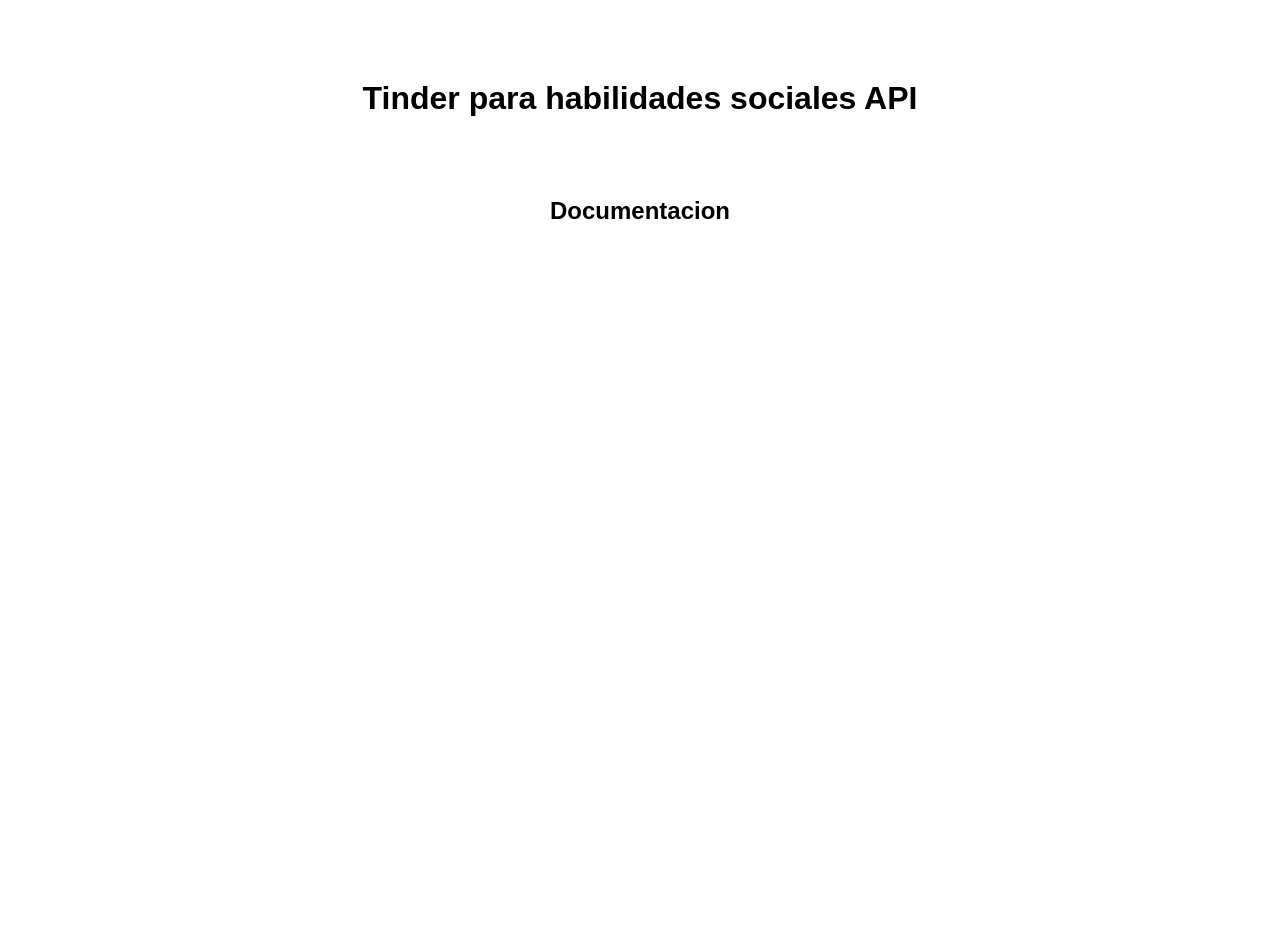
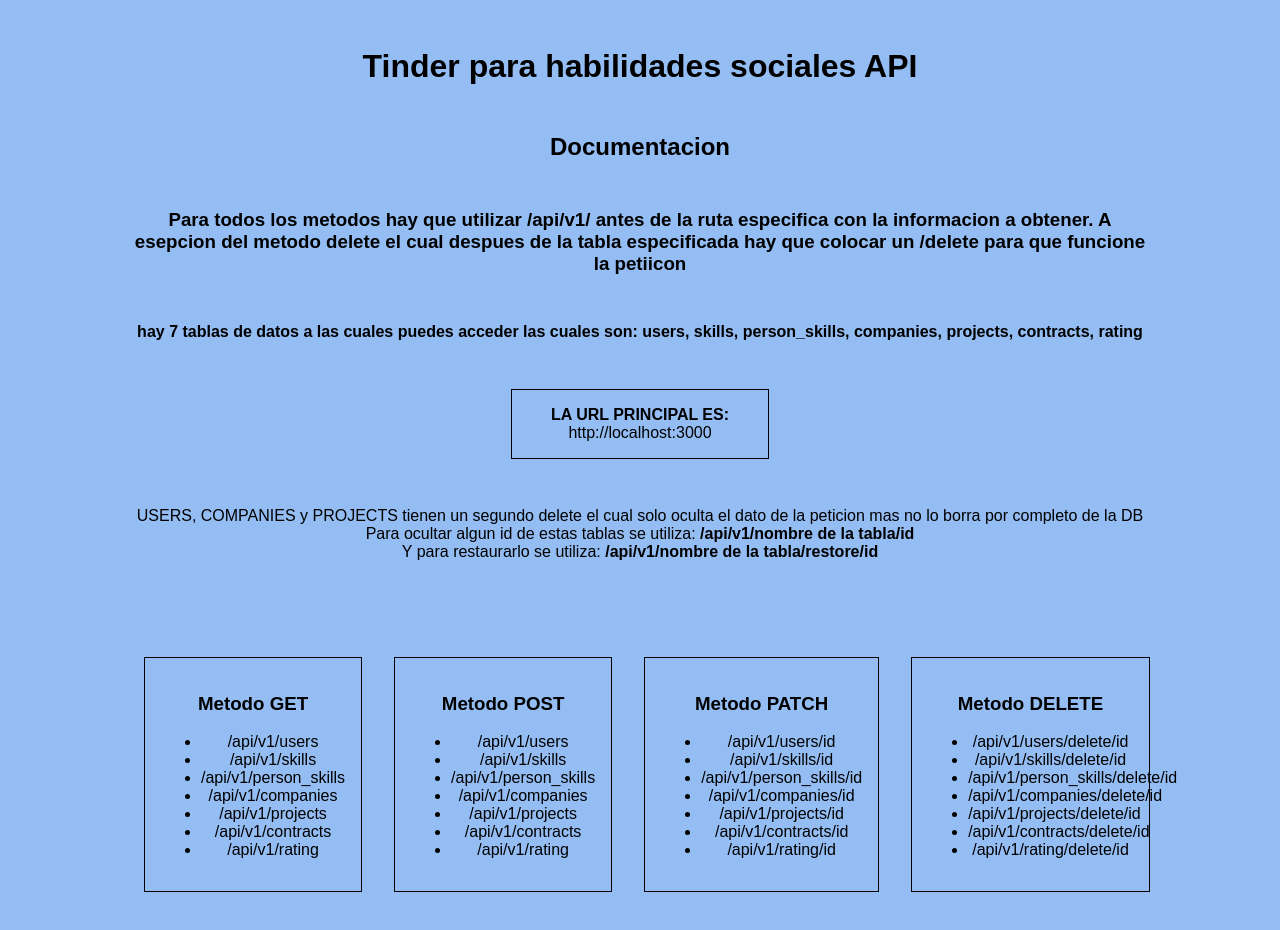
Before and after one commit to Raidrex101/API-tinder-for-skills, a website: page public/index.html in a window 1280 px wide. Before the commit the page ends 800 px from the top, so only its background shows below. Drawn offline with Linux system fonts and the light colour scheme.

Commit message:
✨ agregados MVC para restaurar usuarios compañias y proyectos de la DB que esten ocultos y un html con documentacion muy rudimentaria

```diff
--- a/public/index.html
+++ b/public/index.html
@@ -1,11 +1,13 @@
 <!DOCTYPE html>
 <html lang="en">
+
 <head>
     <meta charset="UTF-8">
     <meta name="viewport" content="width=device-width, initial-scale=1.0">
     <link rel="stylesheet" href="styles.css">
     <title>Documentacion de la API</title>
 </head>
+
 <body>
     <header>
         <h1 class="title">Tinder para habilidades sociales API</h1>
@@ -13,6 +15,135 @@
 
     <main>
         <h2 class="title">Documentacion</h2>
+        <h3 class="title">Para todos los metodos hay que utilizar /api/v1/ antes de la ruta especifica con la
+            informacion a obtener.
+            A esepcion del metodo delete el cual despues de la tabla especificada hay que colocar un /delete para que
+            funcione la petiicon</h3>
+        <h4 class="title">hay 7 tablas de datos a las cuales puedes acceder las cuales son: users, skills,
+            person_skills,
+            companies, projects, contracts, rating</h4>
+
+        <div class="url">
+            <p><strong>LA URL PRINCIPAL ES: </strong>    http://localhost:3000 </p>
+        </div>
+
+        <div class="title">
+            <p>USERS, COMPANIES y PROJECTS tienen un segundo delete el cual solo oculta el dato de la peticion mas no lo borra por completo de la
+                DB<br> Para ocultar algun id de estas tablas se utiliza: <strong>/api/v1/nombre de la tabla/id</strong><br>
+                Y para restaurarlo se utiliza: <strong>/api/v1/nombre de la tabla/restore/id</strong>
+            </p>
+        </div>
+
+        <div class="method_cards">
+
+            <div class="border">
+                <h3>Metodo GET</h3>
+                <ul>
+                    <li>
+                        /api/v1/users
+                    </li>
+                    <li>
+                        /api/v1/skills
+                    </li>
+                    <li>
+                        /api/v1/person_skills
+                    </li>
+                    <li>
+                        /api/v1/companies
+                    </li>
+                    <li>
+                        /api/v1/projects
+                    </li>
+                    <li>
+                        /api/v1/contracts
+                    </li>
+                    <li>
+                        /api/v1/rating
+                    </li>
+                </ul>
+            </div>
+
+            <div class="border">
+                <h3>Metodo POST</h3>
+                <ul>
+                    <li>
+                        /api/v1/users
+                    </li>
+                    <li>
+                        /api/v1/skills
+                    </li>
+                    <li>
+                        /api/v1/person_skills
+                    </li>
+                    <li>
+                        /api/v1/companies
+                    </li>
+                    <li>
+                        /api/v1/projects
+                    </li>
+                    <li>
+                        /api/v1/contracts
+                    </li>
+                    <li>
+                        /api/v1/rating
+                    </li>
+                </ul>
+            </div>
+
+            <div class="border">
+                <h3>Metodo PATCH</h3>
+                <ul>
+                    <li>
+                        /api/v1/users/id
+                    </li>
+                    <li>
+                        /api/v1/skills/id
+                    </li>
+                    <li>
+                        /api/v1/person_skills/id
+                    </li>
+                    <li>
+                        /api/v1/companies/id
+                    </li>
+                    <li>
+                        /api/v1/projects/id
+                    </li>
+                    <li>
+                        /api/v1/contracts/id
+                    </li>
+                    <li>
+                        /api/v1/rating/id
+                </ul>
+            </div>
+
+            <div class="border">
+                <h3>Metodo DELETE</h3>
+                <ul>
+                    <li>
+                        /api/v1/users/delete/id
+                    </li>
+                    <li>
+                        /api/v1/skills/delete/id
+                    </li>
+                    <li>
+                        /api/v1/person_skills/delete/id
+                    </li>
+                    <li>
+                        /api/v1/companies/delete/id
+                    </li>
+                    <li>
+                        /api/v1/projects/delete/id
+                    </li>
+                    <li>
+                        /api/v1/contracts/delete/id
+                    </li>
+                    <li>
+                        /api/v1/rating/delete/id
+                    </li>
+                </ul>
+            </div>
+
     </main>
 </body>
+
 </html>
--- a/public/styles.css
+++ b/public/styles.css
@@ -2,11 +2,35 @@
     margin: 0;
     padding: 0;
     font-family: sans-serif;
+    background-color: #94bdf3;
 }
 
 .title{
     display: block;
+    margin: 3rem auto;
+    text-align: center;
+    width: 80%;
+}
+
+.url{
+    display: block;
+    margin: 3rem auto;
+    text-align: center;
+    width: 20%;
+    border: 1px solid black;
+}
+
+.method_cards{
+    display: flex;
     margin: 5rem auto;
     text-align: center;
+    width: 80%;
+}
 
+.border {
+    justify-content: center;
+    width: 20%;
+    border: 1px solid black;
+    padding: 1rem;
+    margin: 1rem;
 }
--- a/routes/companyRoutes.js
+++ b/routes/companyRoutes.js
@@ -7,6 +7,7 @@
 router.get('/companies', companyController.getAllCompanies)
 router.get('/companies/:companyId', companyController.getOneCompany)
 router.patch('/companies/:companyId', companyController.updateOneCompany)
+router.patch('/companies/restore/:companyId', companyController.restoreCompany)
 router.delete('/companies/:companyId', companyController.hideACompany)
 router.delete('/companies/delete/:companyId', companyController.deleteOneCompany)
 
--- a/routes/contractsRoutes.js
+++ b/routes/contractsRoutes.js
@@ -7,6 +7,6 @@
 router.get('/contracts', contractController.getAllContracts)
 router.get('/contracts/:contractId', contractController.getOneContract)
 router.patch('/contracts/:contractId', contractController.updateOneContract)
-router.delete('/contracts/:contractId', contractController.deleteOneContract)
+router.delete('/contracts/delete/:contractId', contractController.deleteOneContract)
 
 module.exports = router
--- a/routes/projectRoutes.js
+++ b/routes/projectRoutes.js
@@ -7,6 +7,7 @@
 router.get('/projects', projectController.getAllProjects)
 router.get('/projects/:projectId', projectController.getOneProject)
 router.patch('/projects/:projectId', projectController.updateOneProject)
+router.patch('/projects/restore/:projectId', projectController.restoreProject)
 router.delete('/projects/:projectId', projectController.hideOneProject)
 router.delete('/projects/delete/:projectId', projectController.deleteOneProject)
 
--- a/routes/skillsRoutes.js
+++ b/routes/skillsRoutes.js
@@ -7,6 +7,6 @@
 router.get('/skills', skillsController.getAllSkills)
 router.get('/skills/:skillId', skillsController.getOneSkill)
 router.patch('/skills/:skillId', skillsController.updateOneSkill)
-router.delete('/skills/:skillId', skillsController.deleteOneSkill)
+router.delete('/skills/delete/:skillId', skillsController.deleteOneSkill)
 
 module.exports = router
--- a/routes/userRoutes.js
+++ b/routes/userRoutes.js
@@ -7,6 +7,7 @@
 router.get('/users', userController.getAllUsers)
 router.get('/users/:userId', userController.getOneUser)
 router.patch('/users/:userId', userController.updateOneUser)
+router.patch('/users/restore/:userId', userController.restoreUser)
 router.delete('/users/:userId', userController.hideOneUser)
 router.delete('/users/delete/:userId', userController.deleteOneUser)
 
```
Also changed, not shown: controllers/companiesController.js (+12 -1 lines), controllers/projectController.js (+12 -1 lines), controllers/usersController.js (+12 -1 lines), models/companies.js (+9 -1 lines), models/projects.js (+10 -1 lines), models/users.js (+9 -1 lines).
